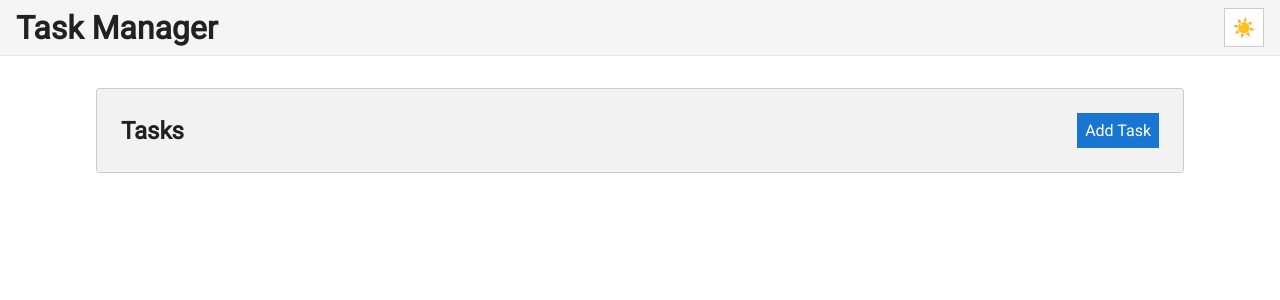
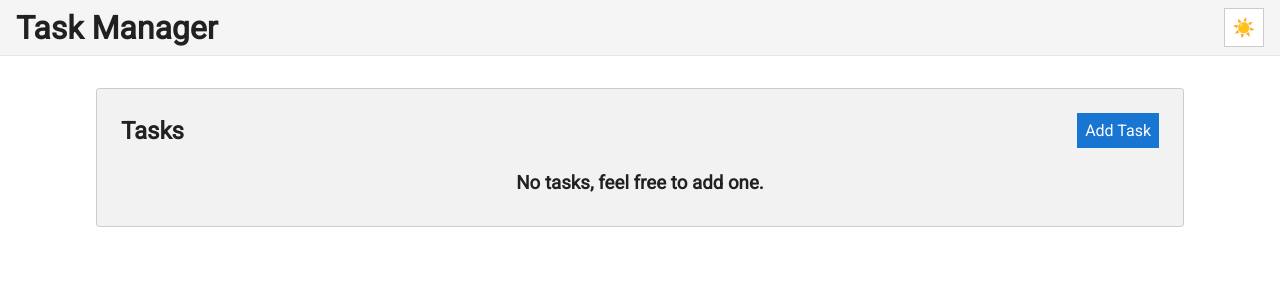
Before and after one commit to Huijiro/ebytr-frontend, a React (Vite) app: page / in a window 1280 px wide. Shown: the top 300 px of the page. Built offline with nearby package versions, Linux system fonts and the light colour scheme; a web font is replaced by a local one.

Commit message:
Added task list

```diff
--- a/src/components/TaskSystem/TasksContainer/index.tsx
+++ b/src/components/TaskSystem/TasksContainer/index.tsx
@@ -1,6 +1,7 @@
 import { useContext } from 'react';
 import { ThemeContext } from '../../../utils/themeContext';
 import TasksHeader from '../TasksHeader';
+import TasksList from '../TasksList';
 import CSS from './tasksContainer.module.css';
 
 function TasksContainer() {
@@ -12,6 +13,7 @@ function TasksContainer() {
       } ${CSS.base}`}
     >
       <TasksHeader />
+      <TasksList />
     </div>
   );
 }
--- /dev/null
+++ b/src/components/TaskSystem/TasksList/index.tsx
@@ -0,0 +1,25 @@
+import { useEffect, useState } from 'react';
+import Task from '../../../interfaces/task.interface';
+import Text from '../../Text';
+import RandomTasks from './mock';
+import CSS from './tasksList.module.css';
+
+function TasksList() {
+  const [tasks, setTasks] = useState<Task[]>(RandomTasks);
+
+  useEffect(() => {
+    setTasks([]);
+  }, []);
+
+  return (
+    <div className={CSS.container}>
+      {tasks.length === 0 ? (
+        <Text type="h3">No tasks, feel free to add one.</Text>
+      ) : (
+        <h1>Tasks</h1>
+      )}
+    </div>
+  );
+}
+
+export default TasksList;
--- /dev/null
+++ b/src/components/TaskSystem/TasksList/mock.ts
@@ -0,0 +1,40 @@
+import Status from '../../../interfaces/status.interface';
+import Task from '../../../interfaces/task.interface';
+
+const RandomTasks: Task[] = [
+  {
+    id: 1,
+    title: 'Task 1',
+    createdAt: '2000-01-01T00:00:00.000Z',
+    updatedAt: '2000-01-01T00:00:00.000Z',
+    description: 'Task 1 description',
+    status: {
+      id: 1,
+      name: Status.TODO,
+    },
+  },
+  {
+    id: 2,
+    title: 'Task 2',
+    createdAt: '2000-01-01T00:00:00.000Z',
+    updatedAt: '2000-01-01T00:00:00.000Z',
+    description: 'Task 2 description',
+    status: {
+      id: 1,
+      name: Status.TODO,
+    },
+  },
+  {
+    id: 3,
+    title: 'Task 3',
+    createdAt: '2000-01-01T00:00:00.000Z',
+    updatedAt: '2000-01-01T00:00:00.000Z',
+    description: 'Task 3 description',
+    status: {
+      id: 1,
+      name: Status.TODO,
+    },
+  },
+];
+
+export default RandomTasks;
--- /dev/null
+++ b/src/components/TaskSystem/TasksList/tasksList.module.css
@@ -0,0 +1,9 @@
+.container {
+  display: flex;
+  flex-direction: column;
+  align-items: center;
+  justify-content: center;
+  width: 100%;
+  height: 100%;
+  padding: 1em;
+}
--- /dev/null
+++ b/src/interfaces/status.interface.ts
@@ -0,0 +1,7 @@
+enum Status {
+  TODO = 'To do',
+  ONGOING = 'Ongoing',
+  DONE = 'Done',
+}
+
+export default Status;
```
Also changed, not shown: src/interfaces/task.interface.ts (added, +13 -0 lines).
